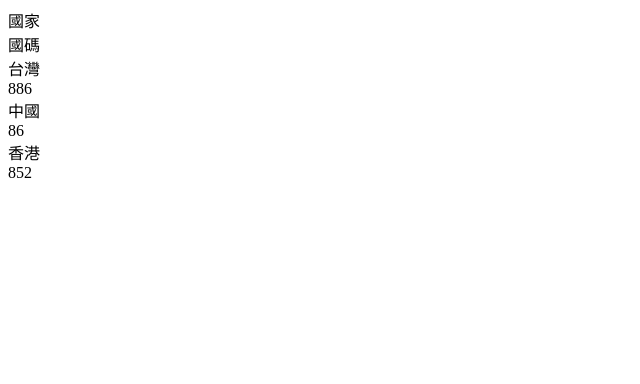
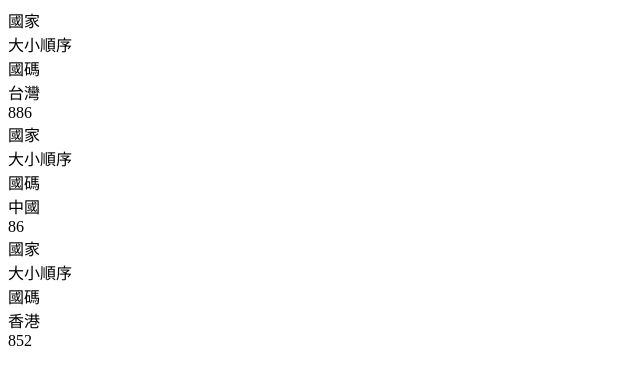
Before and after one commit to kauygd/work, a plain HTML site: page index.html in a window 1280 px wide. Shown: the whole page, without its empty margins (0-640 px from the left). Drawn offline with Linux system fonts and the light colour scheme.

Commit message:
Update index.html

```diff
--- a/index.html
+++ b/index.html
@@ -2,33 +2,25 @@
 <html lang="en">
 <head>
    <meta charset="UTF-8">
+   <meta http-equiv="X-UA-Compatible" content="IE=edge">
    <meta name="viewport" content="width=device-width, initial-scale=1.0">
-    <meta http-equiv="X-UA-Compatible" content="ie=edge">
    <title>Document</title>
 </head>
 <body>
    <div class="table">
-                <div class="table-tr">
-                    <div class="table-th">國家</div>
-                    <div class="table-th">國碼</div>
 
+        <div class="contents_mine_tx04">國家<br>大小順序<br>國碼</div>
+           <div class="table_th">台灣 </div>
+           <div class="ball_red">886</div>
         </div>
-                <div class="table-tr">
-                    <div class="table-td">台灣</div>
-                    <div class="table-td">886</div>
-
+        <div class="contents_mine_tx04">國家<br>大小順序<br>國碼</div>
+           <div class="table_th">中國 </div>
+           <div class="ball_red">86</div>
         </div>
-                <div class="table-tr">
-                    <div class="table-td">中國</div>
-                    <div class="table-td">86</div>
-
+        <div class="contents_mine_tx04">國家<br>大小順序<br>國碼</div>
+           <div class="table_th">香港 </div>
+           <div class="ball_red">852</div>
         </div>
-                <div class="table-tr">
-                    <div class="table-td">香港</div>
-                    <div class="table-td">852</div>
-
-                </div>
-            </div>
-
+     <div class="dotted02"></div>
 </body>
 </html>
```
Lines whose indentation alone changed are shown as unchanged.
